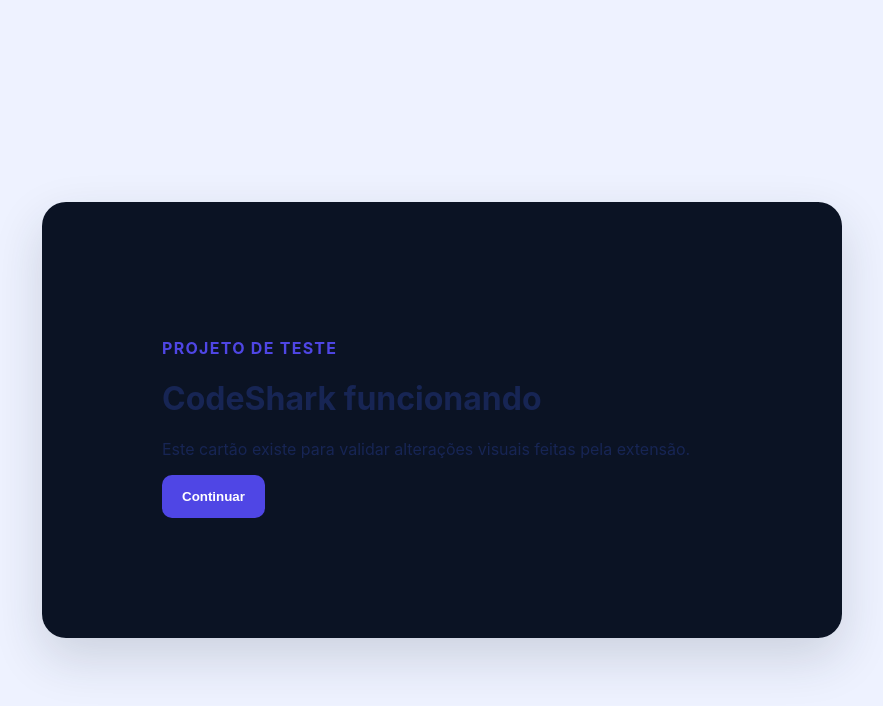
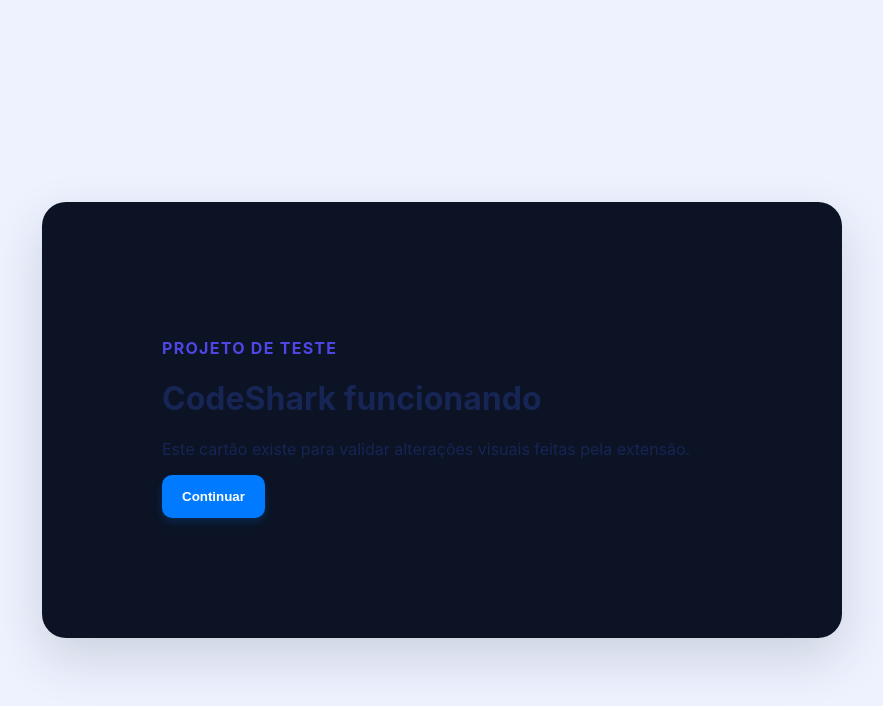
Before and after one commit to josuefelipes/codeshark-extension-integration-test-20261022, a plain HTML site: page index.html in a window 1280 px wide. In both pictures the pointer is over the button "Continuar". Shown: the whole page, without its empty margins (198-1081 px from the left). Drawn offline with Linux system fonts and the light colour scheme.

Commit message:
feat: Add hover and focus states to buttons with smooth transition and good contrast

```diff
--- a/styles.css
+++ b/styles.css
@@ -36,4 +36,16 @@
   color: white;
   font-weight: 700;
   cursor: pointer;
+  transition: background 0.3s ease, box-shadow 0.3s ease;
 }
+
+button:hover,
+button:focus {
+  background: #007bff;
+  box-shadow: 0 4px 8px rgba(0, 123, 255, 0.2);
+}
+
+button:focus-visible {
+  outline: 2px solid #007bff;
+  outline-offset: 2px;
+}
```
